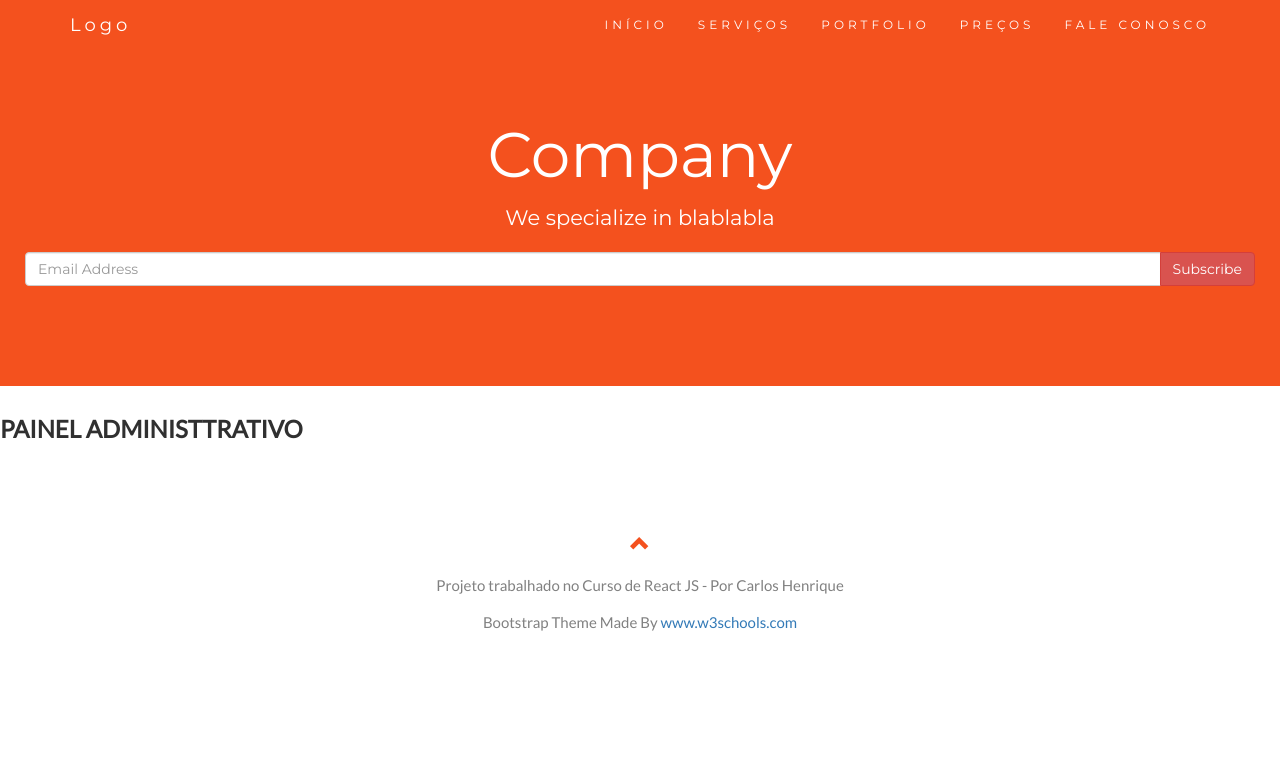
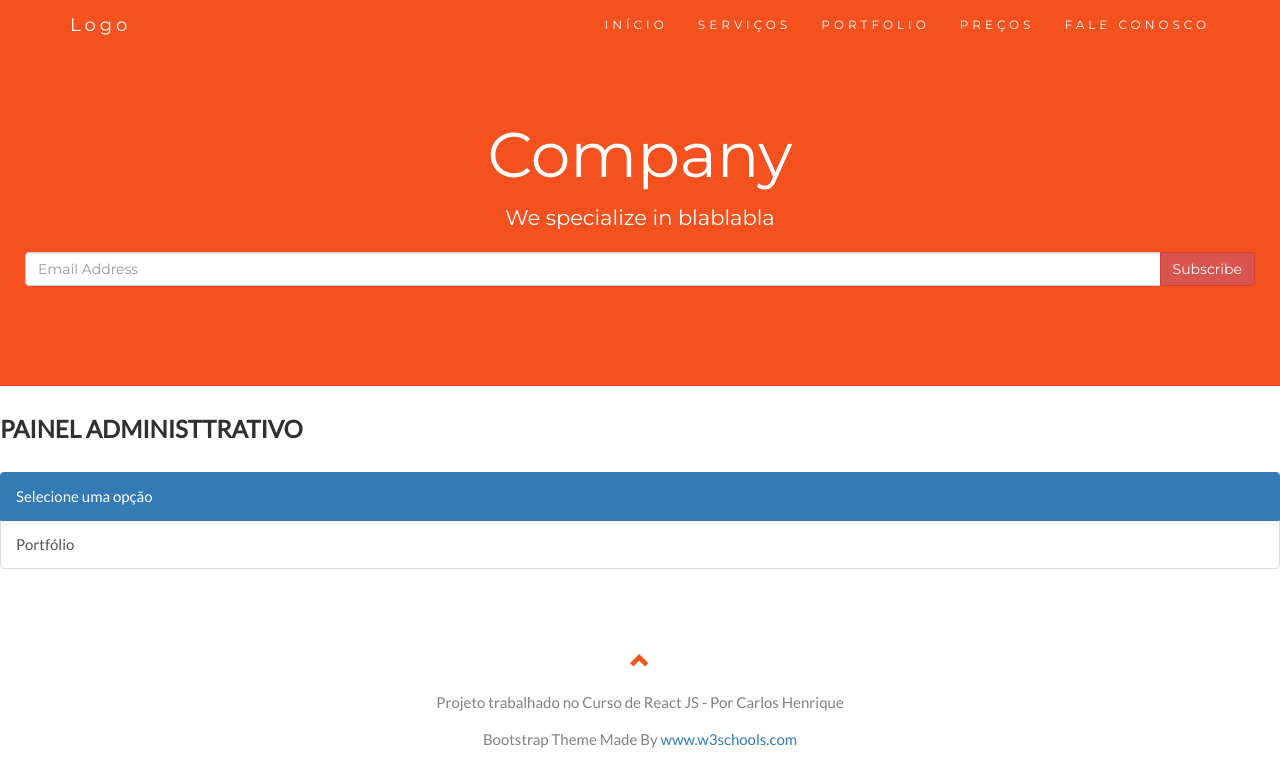
Before and after one commit to henriquechsf/company-react, a React (Create React App) app: page /admin in a window 1280 px wide. Shown: the top 784 px of the page. Built offline with nearby package versions, Linux system fonts and the light colour scheme.

Commit message:
componente AdminMenu

```diff
--- a/src/admin/Admin.js
+++ b/src/admin/Admin.js
@@ -1,5 +1,7 @@
 import React, { Component } from 'react';
-import { Route, Link } from 'react-router-dom';
+import { Route } from 'react-router-dom';
+
+import AdminMenu from './AdminMenu';
 
 class Admin extends Component {
     constructor(props) {
@@ -8,7 +10,10 @@ class Admin extends Component {
 
     render() {
         return (
-            <h2>Painel Administtrativo</h2>
+            <div>
+                <h2>Painel Administtrativo</h2>
+                <Route path='/' component={AdminMenu} />
+            </div>
         )
     }
 }
--- /dev/null
+++ b/src/admin/AdminMenu.js
@@ -0,0 +1,18 @@
+import React from 'react'
+import { Link } from 'react-router-dom'
+
+const AdminMenu = props => {
+    return (
+
+        <div className="list-group">
+            <a href="#" className="list-group-item list-group-item-action active">
+                Selecione uma opção
+            </a>
+            <a href="#" className="list-group-item list-group-item-action">Portfólio</a>
+
+        </div>
+
+    )
+}
+
+export default AdminMenu;
```
